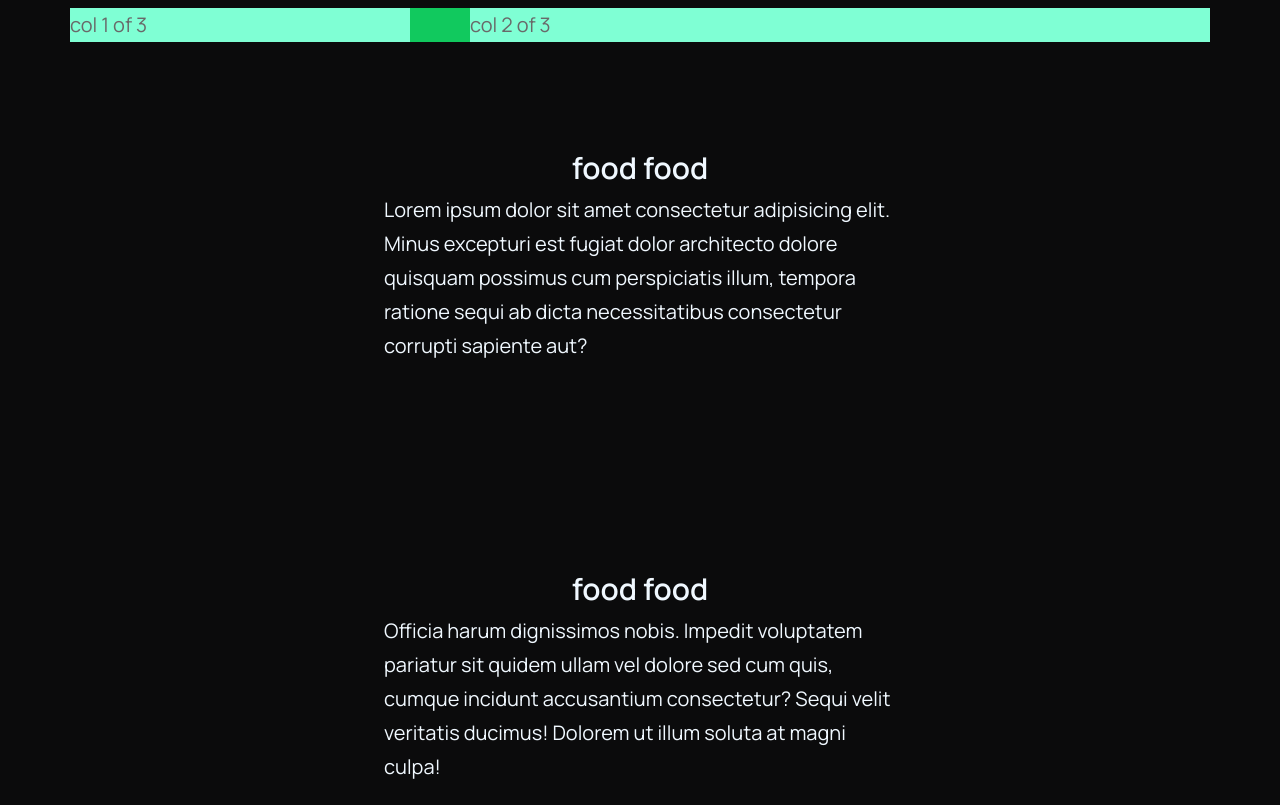
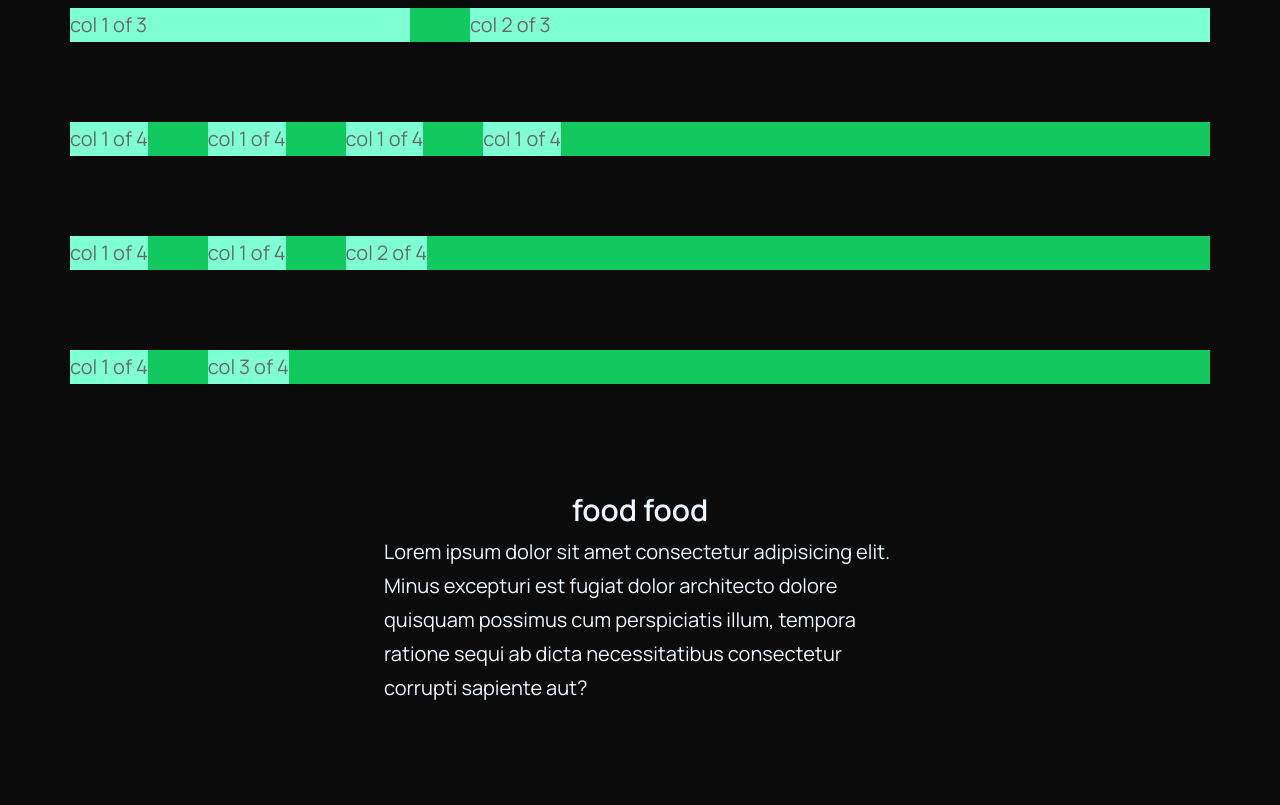
Before and after one commit to seanwafo/Zirdex-2, a website: page index.html in a window 1280 px wide. Shown: the part 1020-1825 px from the top of the page. Drawn offline with Linux system fonts and the light colour scheme.

Commit message:
added extra column grid template at html file.

```diff
--- a/index.html
+++ b/index.html
@@ -46,9 +46,28 @@
         <div class="col-1-of-3">col 1 of 3</div>
         <div class="col-1-of-3">col 1 of 3</div>
       </div>
+
       <div class="row">
         <div class="col-1-of-3">col 1 of 3</div>
         <div class="col-2-of-3">col 2 of 3</div>
+      </div>
+
+      <div class="row">
+        <div class="col-1-of-4">col 1 of 4</div>
+        <div class="col-1-of-4">col 1 of 4</div>
+        <div class="col-1-of-4">col 1 of 4</div>
+        <div class="col-1-of-4">col 1 of 4</div>
+      </div>
+
+      <div class="row">
+        <div class="col-1-of-4">col 1 of 4</div>
+        <div class="col-1-of-4">col 1 of 4</div>
+        <div class="col-2-of-4">col 2 of 4</div>
+      </div>
+
+      <div class="row">
+        <div class="col-1-of-4">col 1 of 4</div>
+        <div class="col-3-of-4">col 3 of 4</div>
       </div>
     </section>
     <section class="section-expirement">
```
